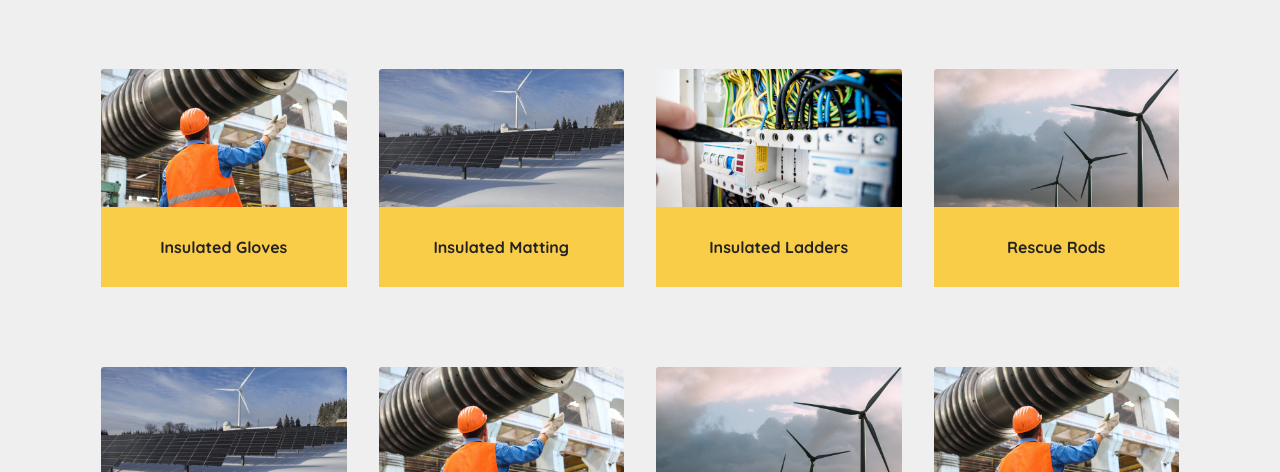
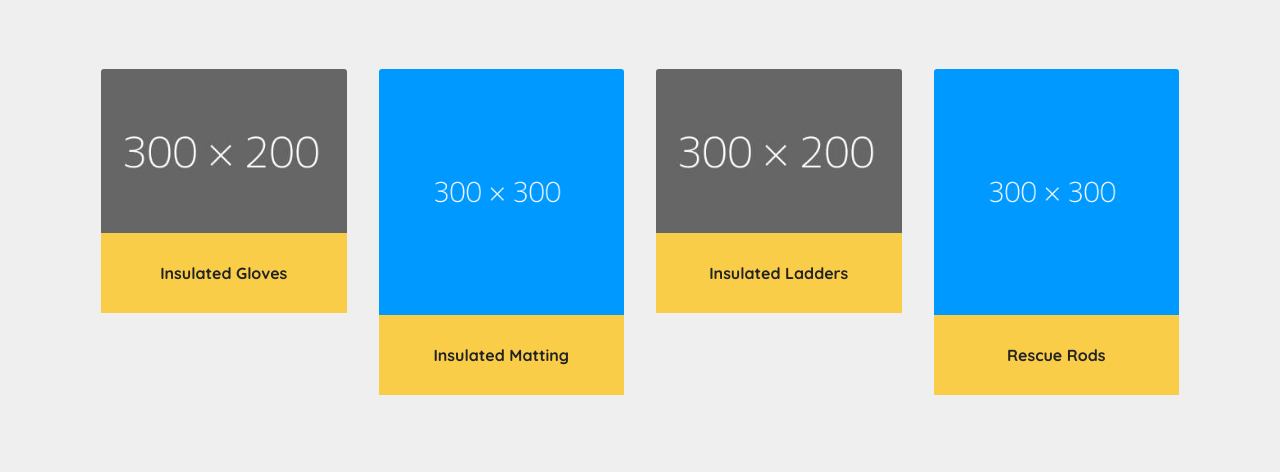
Before and after one commit to ommax-electric/ommax, a plain HTML site: page Safety-Products.html in a window 1280 px wide. Shown: the part 155-627 px from the top of the page. Drawn offline with Linux system fonts and the light colour scheme.

Commit message:
Image scale

```diff
--- a/Safety-Products.html
+++ b/Safety-Products.html
@@ -86,7 +86,7 @@
                     <div class="card-img">
                         <div class="mbr-overlay"></div>
                         <div class="mbr-section-btn text-center"><a href="error.html" class="btn btn-secondary-outline display-4">Know More</a></div>
-                        <img src="assets/images/2-1920x1280.jpeg" alt="Insulated Gloves">
+                        <img src="assets/images/fff-300x200.jpg" alt="Insulated Gloves">
                     </div>
                     <div class="card-box">
                         <h4 class="card-title mbr-fonts-style display-7"><strong>
@@ -101,7 +101,7 @@
                     <div class="card-img">
                         <div class="mbr-overlay"></div>
                         <div class="mbr-section-btn text-center"><a href="error.html" class="btn btn-secondary-outline display-4">Know More</a></div>
-                        <img src="assets/images/3-1920x1280.jpeg" alt="Insulated Matting">
+                        <img src="assets/images/fff-300x300.png" alt="Insulated Matting">
                     </div>
                     <div class="card-box">
                         <h4 class="card-title mbr-fonts-style display-7"><strong>Insulated Matting</strong></h4>
@@ -115,7 +115,7 @@
                     <div class="card-img">
                         <div class="mbr-overlay"></div>
                         <div class="mbr-section-btn text-center"><a href="error.html" class="btn btn-secondary-outline display-4">Know More</a></div>
-                        <img src="assets/images/1-1920x1277.jpeg" alt="Insulated Ladders">
+                        <img src="assets/images/fff-300x200.jpg" alt="Insulated Ladders">
                     </div>
                     <div class="card-box">
                         <h4 class="card-title mbr-fonts-style display-7"><strong>Insulated Ladders</strong></h4>
@@ -129,7 +129,7 @@
                     <div class="card-img">
                         <div class="mbr-overlay"></div>
                         <div class="mbr-section-btn text-center"><a href="error.html" class="btn btn-secondary-outline display-4">Know More</a></div>
-                        <img src="assets/images/4-1920x1280.jpeg" alt="Rescue Rods">
+                        <img src="assets/images/fff-300x300.png" alt="Rescue Rods">
                     </div>
                     <div class="card-box">
                         <h4 class="card-title mbr-fonts-style display-7"><strong>Rescue Rods</strong></h4>
--- a/assets/images/hashes.json
+++ b/assets/images/hashes.json
@@ -1 +1 @@
-{"UVDz/kIpG3DCLR20Ulom3w==":"hon%20logo_200x37%202.webp","DXgoODsNojoRnHJ43e2NTA==":"1280px-schneider_electric_2007.svg-1280x386.png","1byxsXJ7+reH8Xa1zrYDQg==":"1280px-abb_logo.svg-1280x509.png","rErTJ/ahEv0Cwb9npQhhlg==":"ashok-leyland-logo-310x194.png","OYJ7dR1xtSR04W7cCICmUA==":"hitachi-logo-2-302x87.png","s78drmy5c2K9AaBj75R6CQ==":"1200px-reliance_power-svg-600x186.png","kaAoq6RQJm6Z1/ZqvRtQtA==":"background2.jpg","7vw8LH2xOE6w0MerueyYZQ==":"background4.jpg","CVQ/Z41+UfB2TjBbQ9VyFA==":"4-1920x1280.jpeg","hia8cxEltmz8BH38Sa0mbQ==":"2-1920x1280.jpeg","2HkqvvAylAh5RYc8JO6TQg==":"3-1920x1280.jpeg","IxVWWSCTKeV3+bJj0R+VCA==":"1-1920x1277.jpeg","UwKnF2KLr/ocdf9gues7Jg==":"background5.jpg","vvRThWAotBcE/teOxDz2Xw==":"web_white%20copy-364x148.png","/h8hfWt2ciBUaaohK33S5Q==":"test-800x400.jpg","5gsEKxlDTf2yrGgJ1KM3Dw==":"test-800x200.jpg","I8qUGTs1PlhzuqJ8qCz6Gg==":"web_white%20copy-299x125.png"}
+{"UVDz/kIpG3DCLR20Ulom3w==":"hon%20logo_200x37%202.webp","DXgoODsNojoRnHJ43e2NTA==":"1280px-schneider_electric_2007.svg-1280x386.png","1byxsXJ7+reH8Xa1zrYDQg==":"1280px-abb_logo.svg-1280x509.png","rErTJ/ahEv0Cwb9npQhhlg==":"ashok-leyland-logo-310x194.png","OYJ7dR1xtSR04W7cCICmUA==":"hitachi-logo-2-302x87.png","s78drmy5c2K9AaBj75R6CQ==":"1200px-reliance_power-svg-600x186.png","kaAoq6RQJm6Z1/ZqvRtQtA==":"background2.jpg","7vw8LH2xOE6w0MerueyYZQ==":"background4.jpg","CVQ/Z41+UfB2TjBbQ9VyFA==":"4-1920x1280.jpeg","hia8cxEltmz8BH38Sa0mbQ==":"2-1920x1280.jpeg","2HkqvvAylAh5RYc8JO6TQg==":"3-1920x1280.jpeg","IxVWWSCTKeV3+bJj0R+VCA==":"1-1920x1277.jpeg","UwKnF2KLr/ocdf9gues7Jg==":"background5.jpg","vvRThWAotBcE/teOxDz2Xw==":"web_white%20copy-364x148.png","/h8hfWt2ciBUaaohK33S5Q==":"test-800x400.jpg","5gsEKxlDTf2yrGgJ1KM3Dw==":"test-800x200.jpg","I8qUGTs1PlhzuqJ8qCz6Gg==":"web_white%20copy-299x125.png","HUAnYOhPb1Fpu6YcEiYbmg==":"fff-300x300.png","Ds3WCgJnQ3Z3tiimNogn0w==":"fff-300x200.jpg"}
```
Also changed, not shown: contact.html (+1 -1 lines), assets/images/fff-300x200.jpg (added), assets/images/fff-300x300.png (added), 9 other files.
